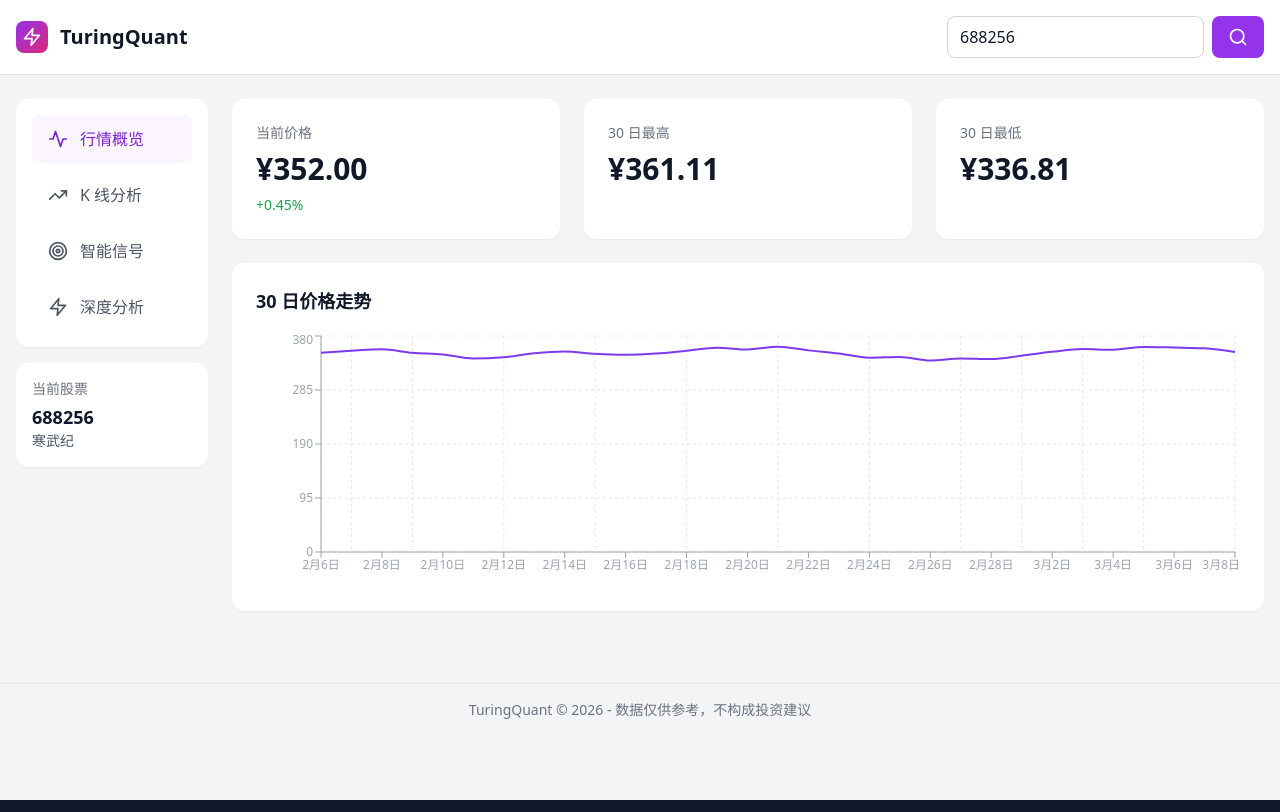
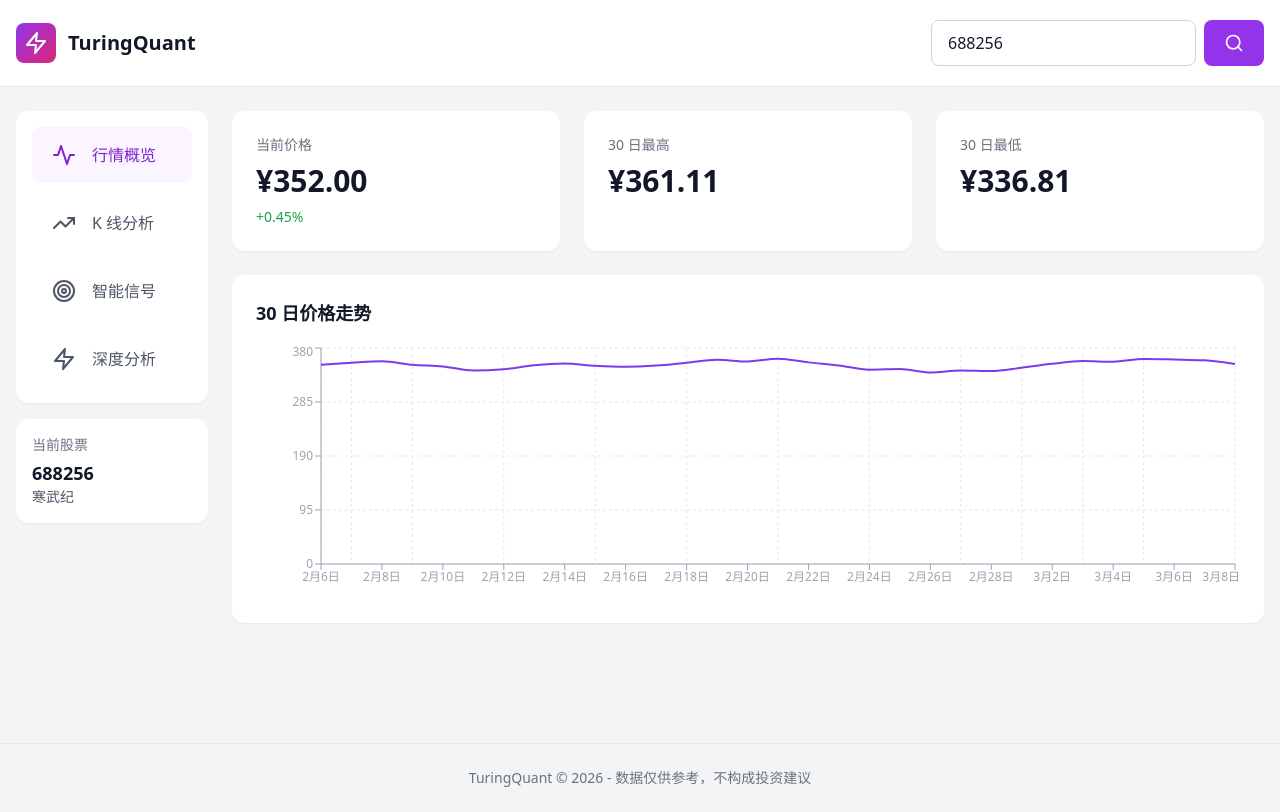
Before and after one commit to USTCerInSH/ai_dms, a Next.js app: page / in a window 1280 px wide. Built offline with nearby package versions, Linux system fonts and the light colour scheme.

Commit message:
优化：导航按钮加大、顶部高度统一、页脚间距加大

```diff
--- a/app/page.js
+++ b/app/page.js
@@ -158,11 +158,11 @@ export default function Home() {
     <div className="min-h-screen bg-gray-100">
       {/* 顶部导航栏 */}
       <header className="bg-white border-b border-gray-200">
-        <div className="max-w-7xl mx-auto px-4 py-4">
+        <div className="max-w-7xl mx-auto px-4 py-5">
           <div className="flex items-center justify-between">
             <div className="flex items-center gap-3">
-              <div className="w-8 h-8 rounded-lg bg-gradient-to-br from-purple-600 to-pink-600 flex items-center justify-center">
-                <Zap className="w-5 h-5 text-white" />
+              <div className="w-10 h-10 rounded-lg bg-gradient-to-br from-purple-600 to-pink-600 flex items-center justify-center">
+                <Zap className="w-6 h-6 text-white" />
               </div>
               <h1 className="text-xl font-bold text-gray-900">TuringQuant</h1>
             </div>
@@ -172,10 +172,10 @@ export default function Home() {
                 type="text"
                 value={stockCode}
                 onChange={(e) => setStockCode(e.target.value)}
-                className="px-3 py-2 border border-gray-300 rounded-lg text-gray-900 focus:outline-none focus:ring-2 focus:ring-purple-500"
+                className="px-4 py-2.5 border border-gray-300 rounded-lg text-gray-900 focus:outline-none focus:ring-2 focus:ring-purple-500"
                 placeholder="股票代码"
               />
-              <button className="px-4 py-2 bg-purple-600 hover:bg-purple-700 text-white rounded-lg transition-colors">
+              <button className="px-5 py-2.5 bg-purple-600 hover:bg-purple-700 text-white rounded-lg transition-colors">
                 <Search className="w-5 h-5" />
               </button>
             </form>
@@ -189,21 +189,21 @@ export default function Home() {
           {/* 左侧导航栏 */}
           <nav className="w-48 flex-shrink-0">
             <div className="bg-white rounded-xl shadow-sm p-4">
-              <ul className="space-y-2">
+              <ul className="space-y-3">
                 {menuItems.map((item) => {
                   const Icon = item.icon
                   return (
                     <li key={item.id}>
                       <button
                         onClick={() => setActiveMenu(item.id)}
-                        className={`w-full flex items-center gap-3 px-4 py-3 rounded-lg text-left transition-colors ${
+                        className={`w-full flex items-center gap-4 px-5 py-4 rounded-lg text-left transition-colors ${
                           activeMenu === item.id
                             ? 'bg-purple-50 text-purple-700'
                             : 'text-gray-600 hover:bg-gray-50'
                         }`}
                       >
-                        <Icon className="w-5 h-5" />
-                        <span className="font-medium">{item.name}</span>
+                        <Icon className="w-6 h-6" />
+                        <span className="font-medium text-base">{item.name}</span>
                       </button>
                     </li>
                   )
@@ -227,8 +227,8 @@ export default function Home() {
       </div>
 
       {/* 页脚 */}
-      <footer className="border-t border-gray-200 mt-12">
-        <div className="max-w-7xl mx-auto px-4 py-4 text-center text-gray-500 text-sm">
+      <footer className="border-t border-gray-200 mt-24">
+        <div className="max-w-7xl mx-auto px-4 py-6 text-center text-gray-500 text-sm">
           TuringQuant © 2026 - 数据仅供参考，不构成投资建议
         </div>
       </footer>
--- a/package.json
+++ b/package.json
@@ -14,5 +14,10 @@
     "react-dom": "^18.2.0",
     "recharts": "^2.10.0",
     "lucide-react": "^0.312.0"
+  },
+  "devDependencies": {
+    "autoprefixer": "^10.4.17",
+    "postcss": "^8.4.38",
+    "tailwindcss": "^3.4.1"
   }
 }
--- /dev/null
+++ b/postcss.config.js
@@ -0,0 +1,6 @@
+module.exports = {
+  plugins: {
+    tailwindcss: {},
+    autoprefixer: {},
+  },
+}
```
Also changed, not shown: 1 other file (tests, documents, lock files or other folders).
